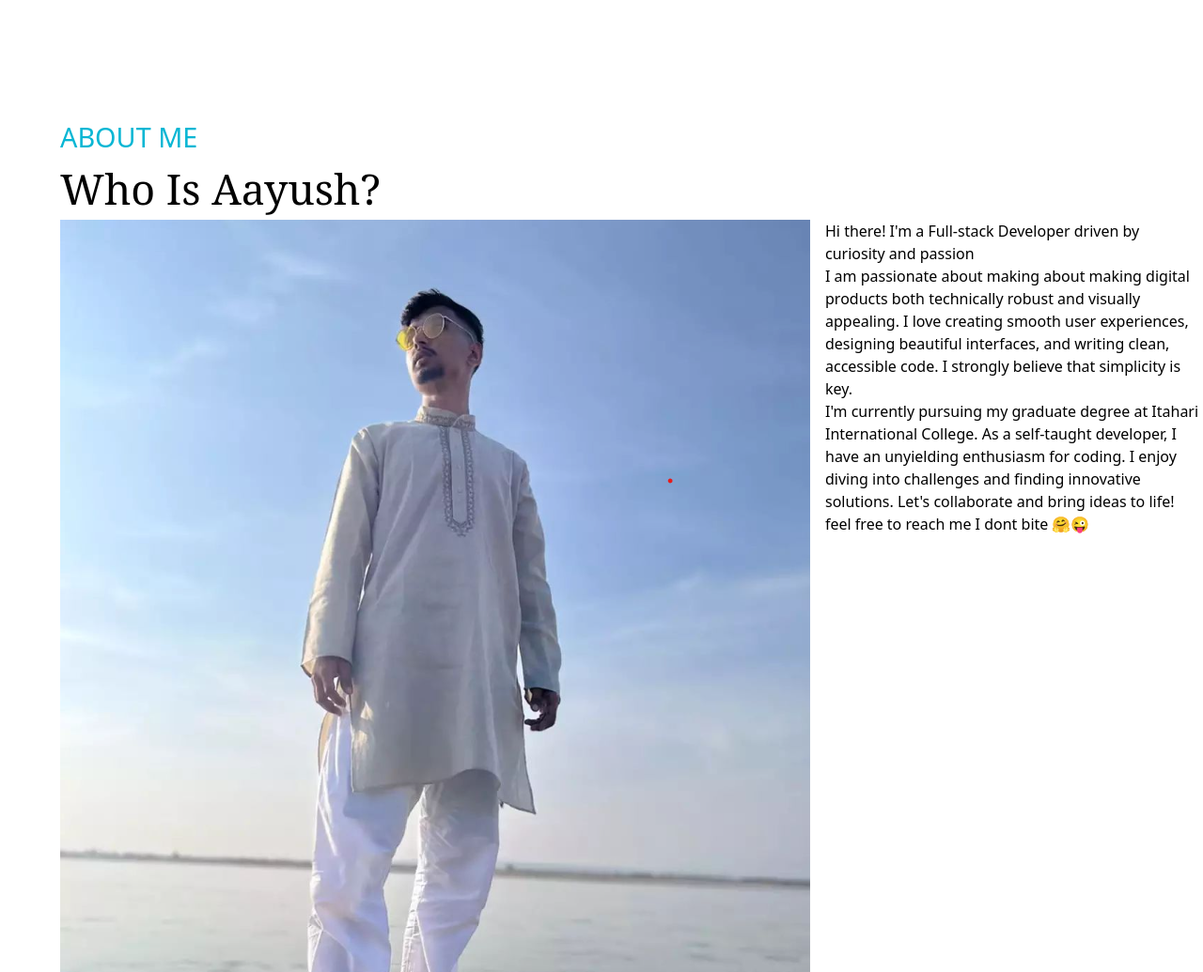
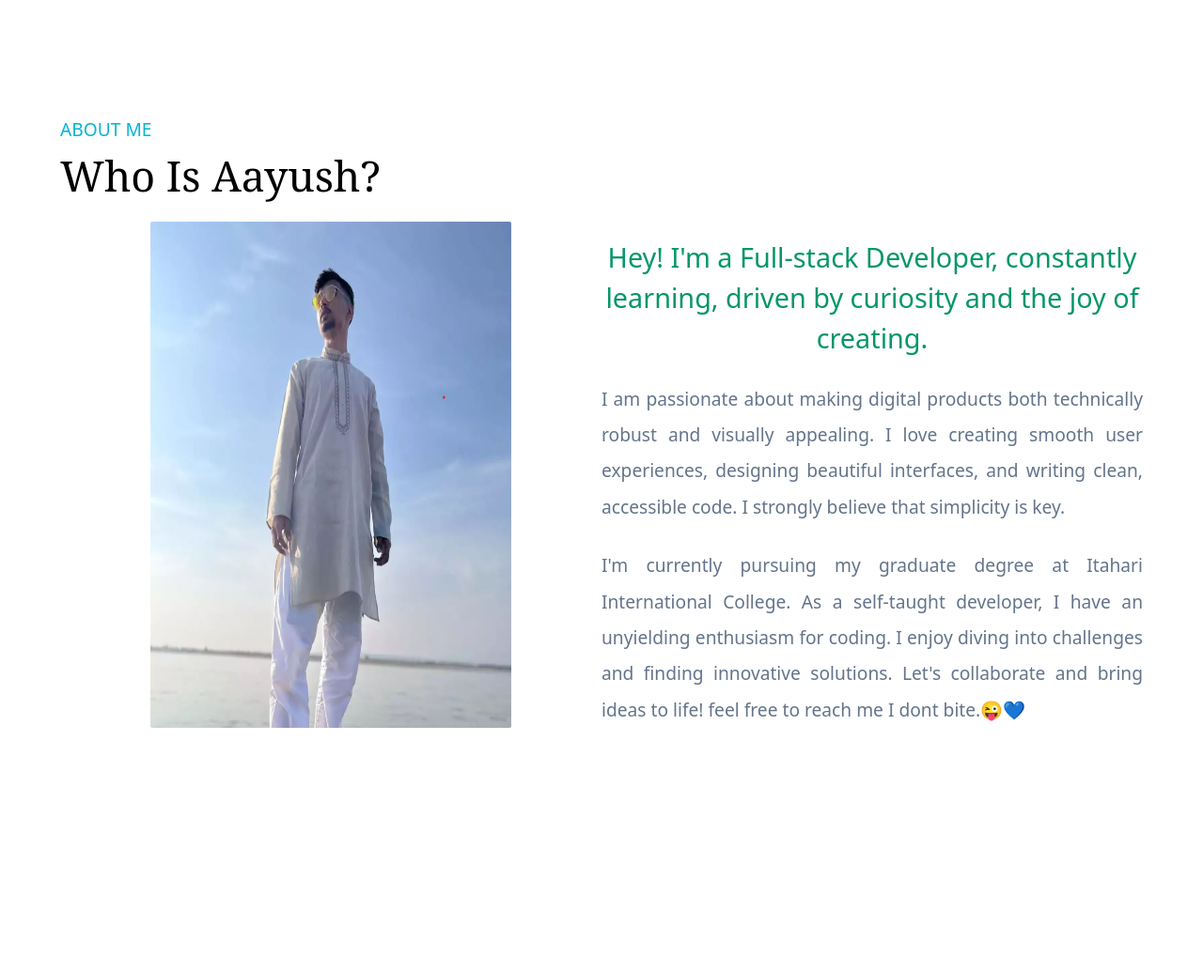
Before and after one commit to Aayush104/Tailwind_practise, a website: page index.html in a window 1280 px wide. Shown: the part 740-1775 px from the top of the page at 94% size. After the commit the page ends 1579 px from the top, so only its background shows below. Drawn offline with Linux system fonts and the light colour scheme.

Commit message:
About me

```diff
--- a/index.html
+++ b/index.html
@@ -73,7 +73,7 @@
                     I am deeply committed to mastering both front and back-end development, aiming to create groundbreaking digital solutions that redefine innovation.
                      Through continuous learning, I strive to craft online experiences that push boundaries and make a tangible impact.</p>
 
-                     <button class="border-2 px-8 py-4 mt-8  bg-blue-500 rounded-sm text-white hover:text-bt transition-all duration-700 ease-linear lg:flex hover:bg-primary ">Hire Me</button>
+                     <button class="border-2 px-8 py-4 mt-8  bg-blue-500 rounded-sm text-white hover:text-base transition-all duration-700 ease-linear lg:flex hover:bg-primary ">Hire Me</button>
                 </div>
 
                 <div class="lg:w-1/3 w-1/2">
@@ -86,15 +86,19 @@
     </div>
 
     <!-- about -->
-    <div class="ml-section mb-section">
+    <div class="mx-section mb-section ">
         <h2 class="text-bt font-normal text-cyan-500 uppercase">About Me</h2>
         <p class="text-heading font-serif capitalize">Who is Aayush?</p>
-<div class="flex justify-between gap-4">
-    <img src="../img/image.png" class="">
-    <div class="flex flex-col">
-        <span>Hi there! I'm a Full-stack Developer driven by curiosity and passion</span>
-        <span>I am passionate about making  about making digital products both technically robust and visually appealing. I love creating smooth user experiences, designing beautiful interfaces, and writing clean, accessible code. I strongly believe that simplicity is key.</span>
-      <span>I'm currently pursuing my graduate degree at Itahari International College. As a self-taught developer, I have an unyielding enthusiasm for coding. I enjoy diving into challenges and finding innovative solutions. Let's collaborate and bring ideas to life! feel free to reach me I dont bite 🤗😜</span>
+<div class="lg:flex justify-between">
+
+    <img src="../img/image.png" class="w-4/6 md:w-2/4 mx-auto my-0 block rounded-sm mt-4  lg:w-1/3">
+    <div class="flex flex-col  mt-8 gap-6  lg:w-1/2">
+        <span class=" text-emerald-600 font-medium  text-base text-center md:text-xlbt">
+            Hey! I'm a Full-stack Developer, constantly learning, driven by curiosity and the joy of creating.
+
+</span>
+        <span class="text-justify md:text-bt leading-7 md:leading-loose text-slate-500">I am passionate about making digital products both technically robust and visually appealing. I love creating smooth user experiences, designing beautiful interfaces, and writing clean, accessible code. I strongly believe that simplicity is key.</span>
+      <span class="text-justify  md:text-bt leading-7 md:leading-loose text-slate-500">I'm currently pursuing my graduate degree at Itahari International College. As a self-taught developer, I have an unyielding enthusiasm for coding. I enjoy diving into challenges and finding innovative solutions. Let's collaborate and bring ideas to life! feel free to reach me I dont bite.😜💙</span>
 
 
 
--- a/tailwind.config.js
+++ b/tailwind.config.js
@@ -10,8 +10,9 @@ module.exports = {
       fontSize: {
         'xs': '0.75rem',
         'sm': '0.875rem',
-        'base': '1rem',
-        'bt':'1.8rem',
+        'base': '1.1rem',
+        'xlbt':'1.8rem',
+        'bt':'1.2rem',
         'lg': '2rem',
         'xl': '2.5rem',
         'heading':'2.8rem' ,
```
Also changed, not shown: output.css.
